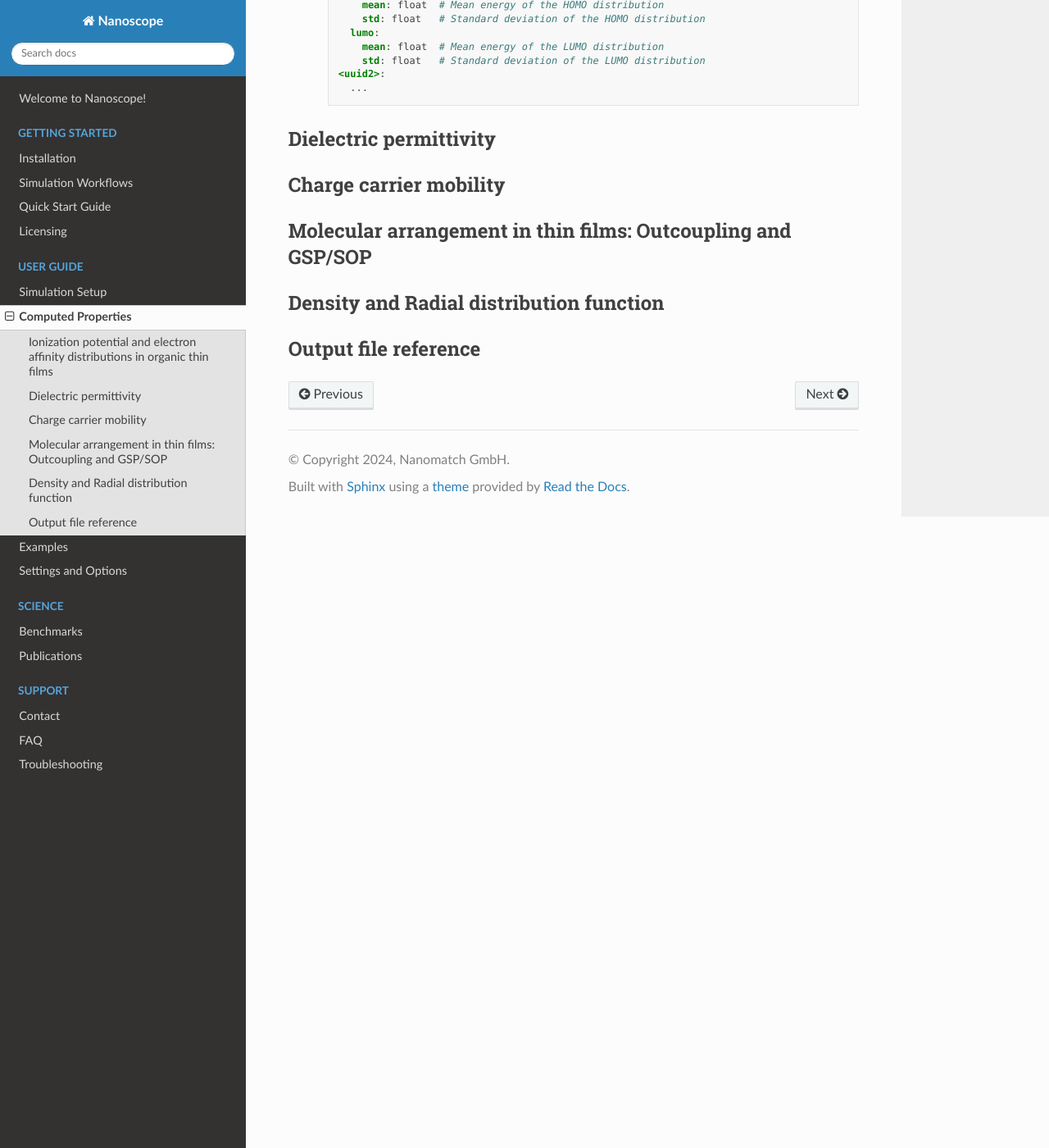
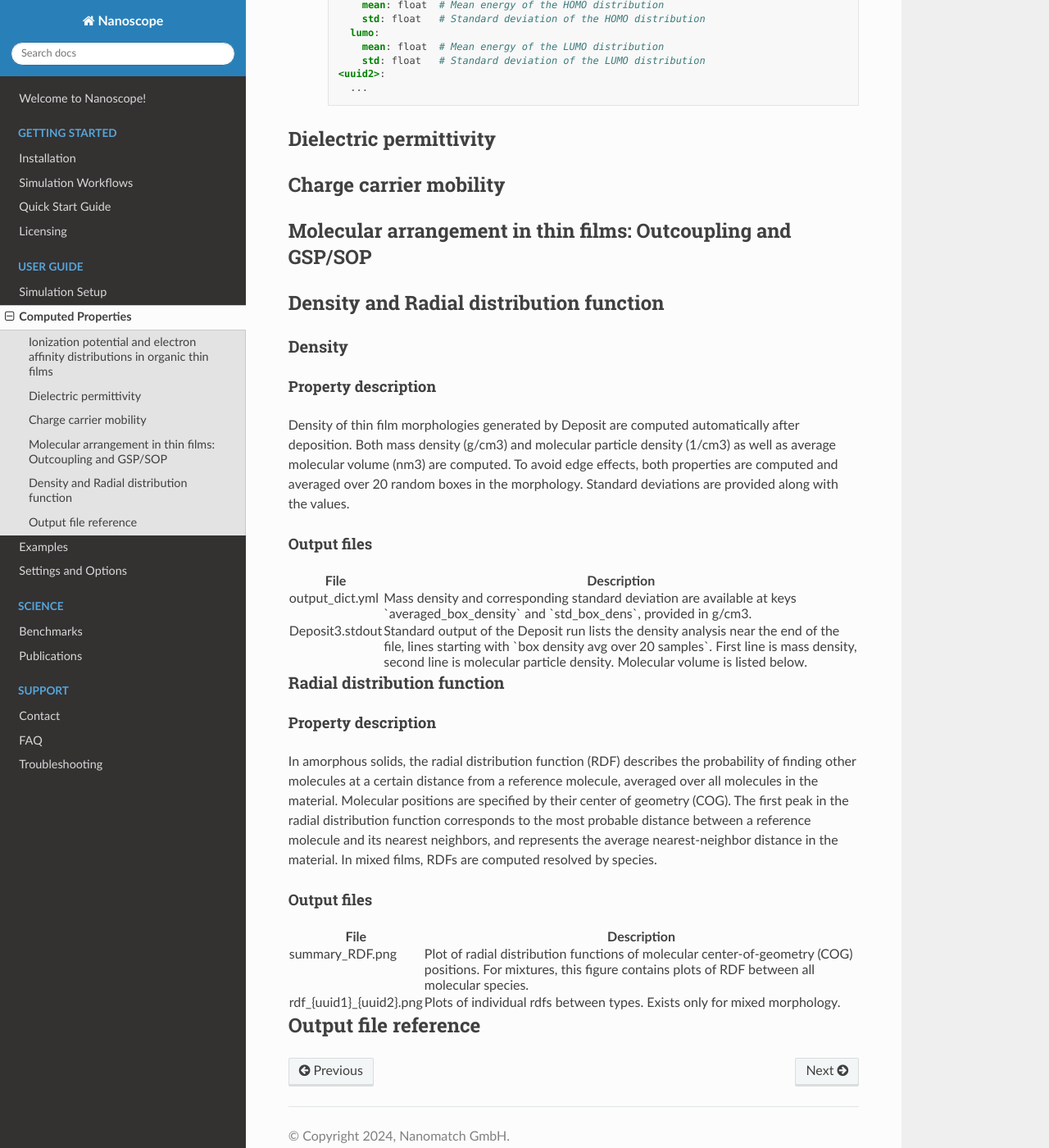
Before and after one commit to NanomatchGmbH/nanoscope-docs, a Sphinx documentation site: the page built from docs/source/user_guide/computed_properties.rst, in a window 1280 px wide and 1400 px high, scrolled down 4046 px. Shown: the whole window at 82% size. Built offline with Sphinx 7.4.7 and the Read the Docs theme 3.1.0, drawn with Linux system fonts in a browser that asks for light colours.

Commit message:
added Densiti and RDF output

```diff
--- a/docs/source/user_guide/computed_properties.rst
+++ b/docs/source/user_guide/computed_properties.rst
@@ -270,12 +270,68 @@ Molecular arrangement in thin films: Outcoupling and GSP/SOP
 
 Density and Radial distribution function
 --------------------------------------------
+Density
+^^^^^^^^^^^^^^^^^^^^
+Property description
+~~~~~~~~~~~~~~~~~~~~~~~
+Density of thin film morphologies generated by Deposit are computed automatically after deposition. Both mass density (g/cm3) and molecular particle density (1/cm3) as well as average molecular volume (nm3) are computed. To avoid edge effects, both properties are computed and averaged over 20 random boxes in the morphology. Standard deviations are provided along with the values.
+
+Output files
+~~~~~~~~~~~~~
+
+.. raw:: html
+
+   <table>
+      <thead>
+         <tr>
+            <th>File</th>
+            <th>Description</th>
+         </tr>
+      </thead>
+      <tbody>
+         <tr>
+            <td>output_dict.yml</td>
+            <td>Mass density and corresponding standard deviation are available at keys `averaged_box_density` and `std_box_dens`, provided in g/cm3.</td>
+         </tr>
+         <tr>
+            <td>Deposit3.stdout</td>
+            <td>Standard output of the Deposit run lists the density analysis near the end of the file, lines starting with `box density avg over 20 samples`. First line is mass density, second line is molecular particle density. Molecular volume is listed below.</td>
+         </tr>
+      </tbody>
+    </table>
 
 
 
-.. _ug_cp_orientation:
 
+Radial distribution function
+^^^^^^^^^^^^^^^^^^^^^^^^^^^^^
+Property description
+~~~~~~~~~~~~~~~~~~~~~~~
+In amorphous solids, the radial distribution function (RDF) describes the probability of finding other molecules at a certain distance from a reference molecule, averaged over all molecules in the material. Molecular positions are specified by their center of geometry (COG). The first peak in the radial distribution function corresponds to the most probable distance between a reference molecule and its nearest neighbors, and represents the average nearest-neighbor distance in the material. In mixed films, RDFs are computed resolved by species.
 
+Output files
+~~~~~~~~~~~~~
+
+.. raw:: html
+
+   <table>
+      <thead>
+         <tr>
+            <th>File</th>
+            <th>Description</th>
+         </tr>
+      </thead>
+      <tbody>
+         <tr>
+            <td>summary_RDF.png</td>
+            <td>Plot of radial distribution functions of molecular center-of-geometry (COG) positions. For mixtures, this figure contains plots of RDF between all molecular species.</td>
+         </tr>
+         <tr>
+            <td>rdf_{uuid1}_{uuid2}.png</td>
+            <td>Plots of individual rdfs between types. Exists only for mixed morphology.</td>
+         </tr>
+      </tbody>
+    </table>
 
 
 
```
